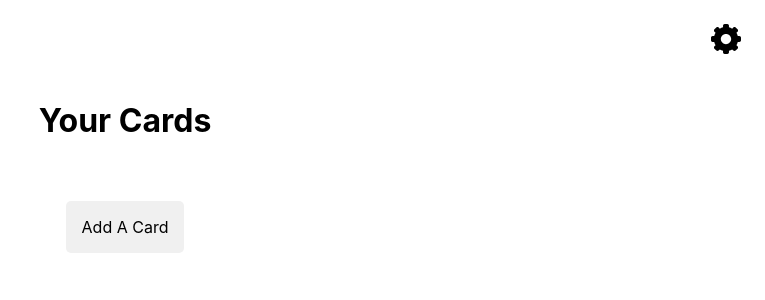
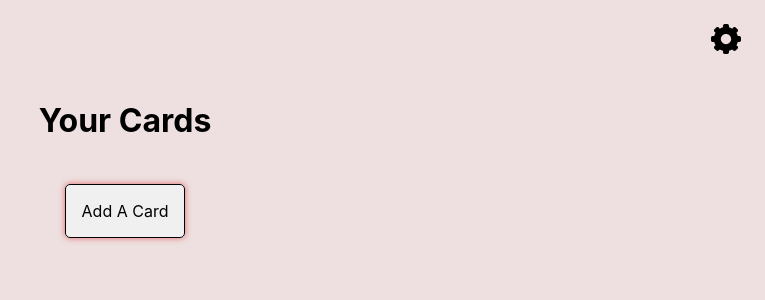
Before and after one commit to Xayida83/e-wallet-lotta, a React (Vite) app: page / in a window 1280 px wide. Shown: the top 300 px of the page, without its empty margins (515-1280 px from the left). Built offline with nearby package versions, Linux system fonts and the light colour scheme.

Commit message:
Theme colors working whit ThemeProvider

```diff
--- a/src/components/Button.jsx
+++ b/src/components/Button.jsx
@@ -7,6 +7,8 @@ import { darken } from 'polished';
 const ThemedButton = styled.button`
   background-color: ${({ theme }) => theme.buttonBg}; /* Dynamiskt tema */
   color: ${({ theme }) => theme.buttonText}; /* Dynamiskt tema */
+  border: ${({ theme }) => theme.buttonBorder};
+  box-shadow: ${({ theme }) => theme.buttonShadow};
   &:hover {
     background-color: ${({ theme }) => darken(0.1, theme.buttonBg)};
   }
--- a/src/components/Button.module.css
+++ b/src/components/Button.module.css
@@ -2,14 +2,12 @@
 .button {
   display: inline-block;
   border: var(--button-border);
-  padding: var(--padding-small);
+  /* padding: var(--padding-small); */
   font-size: 1rem;
   text-align: center;
   text-decoration: none; /* Ta bort understrykning från länken */
   cursor: pointer;
   border-radius: var(--border-radius);
-  transition: background-color 0.3s ease;
-  box-shadow: 0px 0px 6px var(--button-box-shadow-color);
   & span {
     padding: var(--padding-small);
     border-radius: var(--border-radius);
--- a/src/theme/GlobalStyle.jsx
+++ b/src/theme/GlobalStyle.jsx
@@ -1,4 +1,5 @@
 import { createGlobalStyle } from "styled-components";
+
 
 const GlobalStyle = createGlobalStyle`
 :root {
--- a/src/theme/theme.jsx
+++ b/src/theme/theme.jsx
@@ -1,13 +1,19 @@
 export const lightTheme = {
   buttonBg: '#f0f0f0',
   buttonText: '#000000',
-  bgColor: '#ffffff',
+  buttonShadow: '0px 0px 6px #e16565',
+  buttonBorder:'solid 1px #000000',
+
+  bgColor: '#eee0e0',
   textColor: '#000000',
 };
 
 export const darkTheme = {
   buttonBg: '#333333',
   buttonText: '#ffffff',
+  buttonShadow: '0px 0px 6px #ffffff',
+  buttonBorder:'solid 1px #000000',
+
   bgColor: '#242424',
   textColor: '#ffffff',
 };
@@ -15,6 +21,9 @@ export const darkTheme = {
 export const seasonTheme = {
   buttonBg: '#28a745',
   buttonText: '#ffffff',
+  buttonShadow  : '0px 0px 6px #b26565',
+  buttonBorder:'solid 1px #000000',
+
   bgColor: '#004d00',
   textColor: '#ffffff',
 };
--- a/src/utils/themeUtils.js
+++ b/src/utils/themeUtils.js
@@ -1,16 +1,16 @@
 
 export const applyTheme = (theme) => {
   if (theme === 'dark') {
-    document.documentElement.style.setProperty('--bg-color', 'var(--bg-color-dark)');
-    document.documentElement.style.setProperty('--text-color', 'var(--text-color-dark)');
+    // document.documentElement.style.setProperty('--bg-color', 'var(--bg-color-dark)');
+    // document.documentElement.style.setProperty('--text-color', 'var(--text-color-dark)');
     document.documentElement.style.setProperty('--button-bg-color', 'var(--button-bg-color-dark)');
     document.documentElement.style.setProperty('--button-text-color', 'var(--button-text-color-dark)');
     document.documentElement.style.setProperty('--button-border', 'var(--button-border-dark)');
     document.documentElement.style.setProperty('--button-box-shadow-color', 'var(--button-box-shadow-color-dark)');
 
   } else if (theme === 'light') {
-    document.documentElement.style.setProperty('--bg-color', 'var(--bg-color-light)');
-    document.documentElement.style.setProperty('--text-color', 'var(--text-color-light)');
+    // document.documentElement.style.setProperty('--bg-color', 'var(--bg-color-light)');
+    // document.documentElement.style.setProperty('--text-color', 'var(--text-color-light)');
     document.documentElement.style.setProperty('--button-bg-color', 'var(--button-bg-color-light)');
     document.documentElement.style.setProperty('--button-text-color', 'var(--button-text-color-light)');
     document.documentElement.style.setProperty('--button-border', 'var(--button-border-light)');
--- a/src/variables.css
+++ b/src/variables.css
@@ -1,20 +1,12 @@
 :root {
   --font-family: Inter, system-ui, Avenir, Helvetica, Arial, sans-serif;
-  --font-size: 16px;
+  --font-size-xsmall: 12px;
+  --font-size-small: 16px;
+  --font-size-medium: 24px;
+  --font-size-large: 34px;
+
   --line-height: 1.5;
   --font-weight: 400;
-
-  /* Light Theme */
-  --bg-color-light: #ffffff;
-  --text-color-light: #050505;
-
-  /* Dark Theme */
-  --bg-color-dark: #242424;
-  --text-color-dark: #ffffff;
-
-  /* Season/holiday theme */
-  --bg-color-season: #ebb40d;
-  --text-color-season: #070345;
 
   /* Margins and paddings */
   --padding-small: 1rem;
@@ -27,23 +19,5 @@
 
   --border-radius: 5px;
 
-  /* Buttons */
-  --button-bg-color-dark: #242424;
-  --button-text-color-dark: #ffffff;
-  --button-box-shadow-color-dark: #ffffff;
-  --button-border-dark: solid 1px #ffffff;
-
-
-  --button-bg-color-light: #f8f9fa;
-  --button-text-color-light: #000000;
-  --button-box-shadow-color-light: #e16565;
-  --button-border-light: solid 1px #ec4343;
-
-
-  --button-bg-color-season: #0f0b05;
-  --button-text-color-season: #d7d721;
-  --button-box-shadow-color-season: #d3ee3a;
-  --button-border-season: solid 6px #bb9a15;
-
 
 }
```
